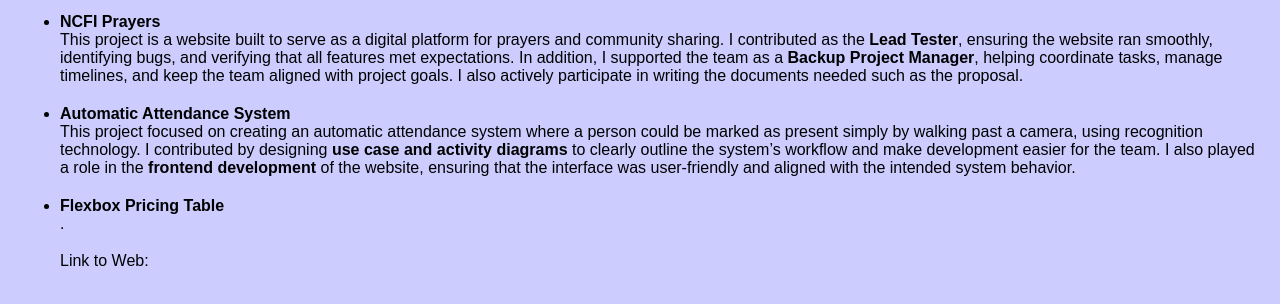
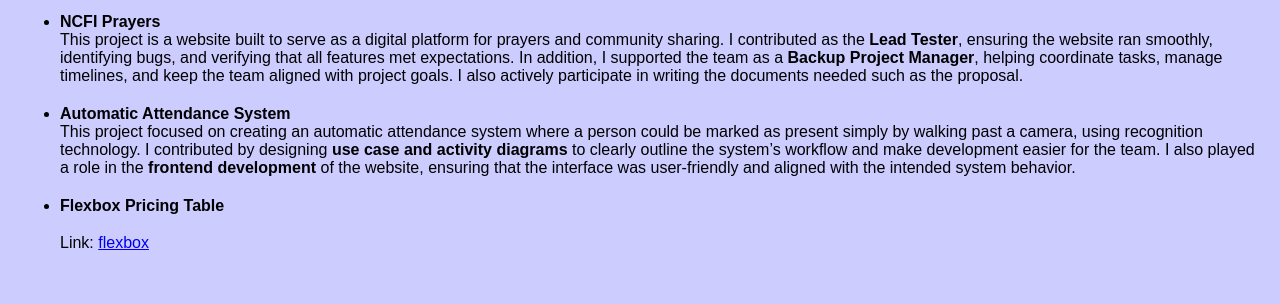
Before and after one commit to jennifer-chrstbll/portofolio, a plain HTML site: page projects.html in a window 1280 px wide. Shown: the part 126-430 px from the top of the page. Drawn offline with Linux system fonts and the light colour scheme.

Commit message:
fix link

```diff
--- a/projects.html
+++ b/projects.html
@@ -37,7 +37,7 @@
       </li>
       <li>
         <strong>Flexbox Pricing Table</strong><br>
-        .<p>Link to Web: <a href="https://jennifer-chrstbll.github.io/flex_exercise/" target="_blank"></a></p>
+        <p>Link: <a href="https://jennifer-chrstbll.github.io/flex_exercise/" target="_blank">flexbox</a></p>
       </li>
     </ul>
   </main>
```
